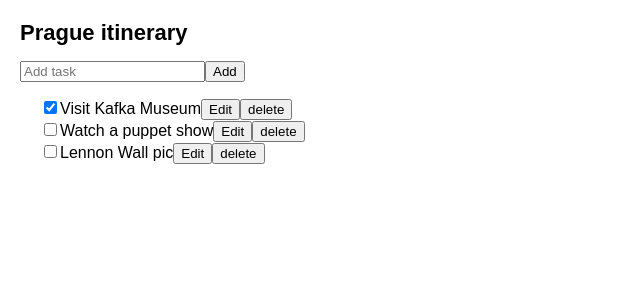
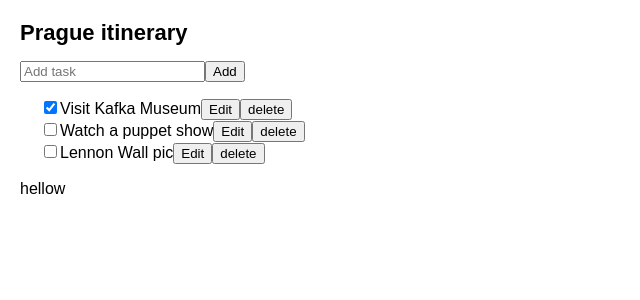
Before and after one commit to Mahmudulislamshuvo/react-accelerator-practice-lws, a React (Vite) app: page / in a window 1280 px wide. Shown: the top 300 px of the page, without its empty margins (0-640 px from the left). Built offline with nearby package versions, Linux system fonts and the light colour scheme.

Commit message:
Add peer property to dependencies in package-lock.json and update App component

```diff
--- a/src/App.jsx
+++ b/src/App.jsx
@@ -5,6 +5,7 @@ const App = () => {
   return (
     <div>
       <TaskApp />
+      <div>hellow</div>
     </div>
   );
 };
```
Also changed, not shown: 1 other file (tests, documents, lock files or other folders).
